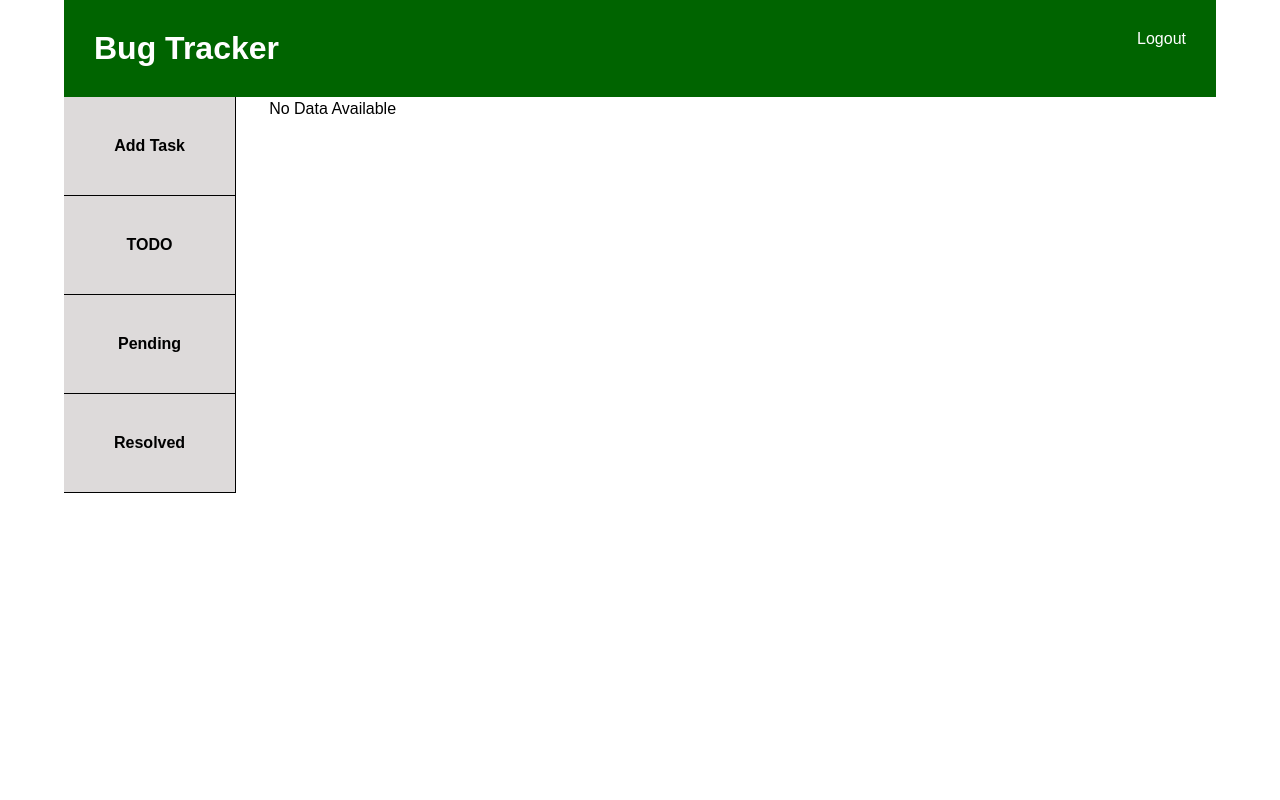
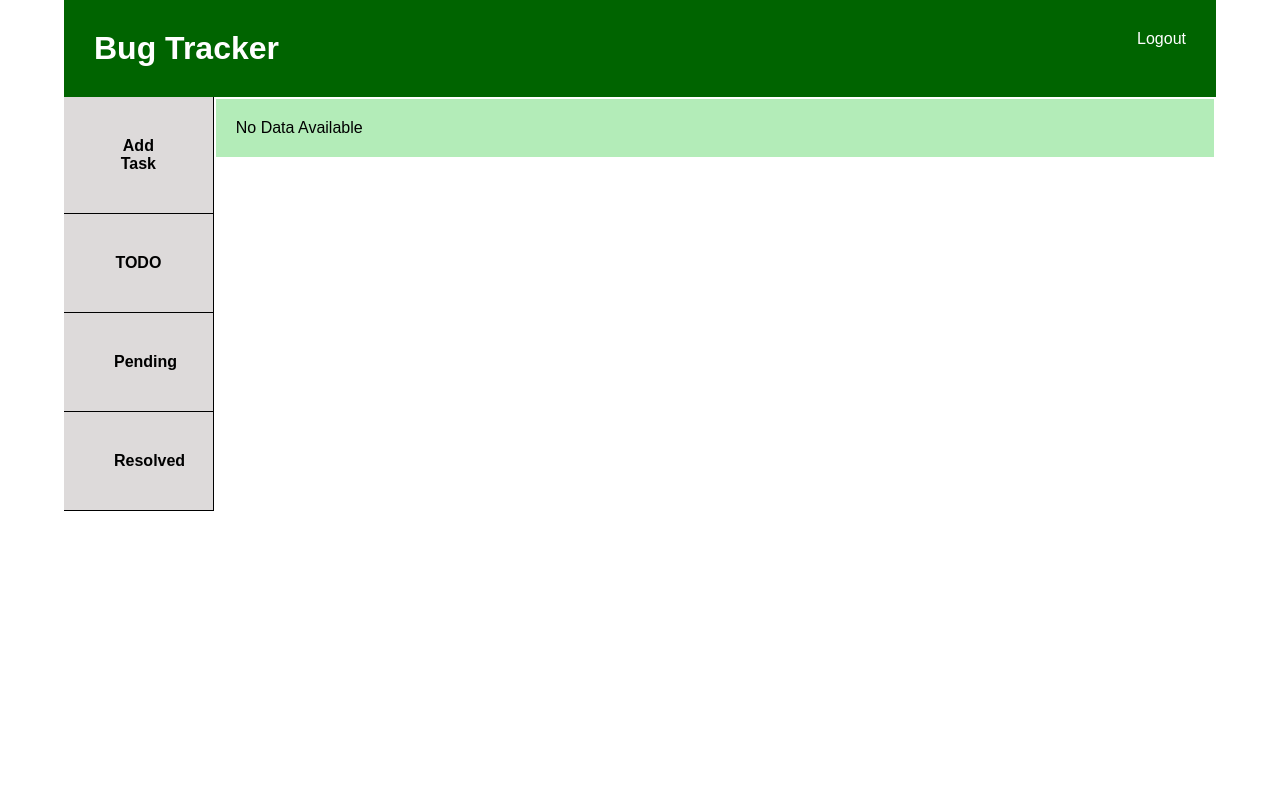
Before and after one commit to RichPin-Software/bugtracker, a PHP site: page /members.php in a window 1280 px wide. Run offline with PHP 8.4, Linux system fonts and the light colour scheme; the visitor is signed in with stand-in values (Sample User, id 1); data that the repository does not hold is empty.

Commit message:
update v_members.php: remove div id 'members-container', change div id 'members-body' to class, change SQL to query new table 'tasks', add id to table, made td links with task heading 'BUG:', update style.css: style table, change selectors to correspond with changes in view files, format code, update v_tasks.php: remove 'members-container' id, change 'members-body' id to class

```diff
--- a/views/style.css
+++ b/views/style.css
@@ -14,44 +14,8 @@ body {
     font-family: sans-serif;
 }
 
-div.nav {
-    float:left;
-    width:fit-content;
-    height: 100%;
-    margin:0 30px 0 0;
-    background-color:rgb(221, 218, 218);
-}
-
-div.nav ul {
-    list-style-type: none;
-    overflow: hidden;
-    margin:0;
-    padding:0;
-}
-
-div.nav ul li {
-    text-align: center;
-    padding:40px 50px;
-    border-bottom: 1px solid black;
-    border-right: 1px solid black;
-}
-
-div.nav ul li a {
-    text-decoration: none;
-    font-weight: 600;
-    color: black;
-}
-
 div#login-container {
     padding: 10% 0;
-}
-
-div#members-container {
-    padding:0;
-}
-
-div#members-body {
-    padding: 0 30px;
 }
 
 div#login-form {
@@ -86,6 +50,23 @@ input#task-author {
     width:100%;
 }
 
+table#tasks {
+    padding:0;
+    width:100%;
+}
+
+table#tasks td {
+    padding:20px;
+}
+
+table#tasks tr:nth-child(odd) {
+    background-color:rgb(179, 236, 184);
+}
+
+table#tasks tr:nth-child(even) {
+    background-color: rgb(151, 194, 154);
+}
+
 div.container {
     width:90%;
     height:100%;
@@ -106,6 +87,40 @@ div.header a {
     float:right;
     text-decoration: none;
     color: rgb(255, 255, 255);
+}
+
+div.nav {
+    float:left;
+    width:13%;
+    height: 100%;
+    margin:0;
+    background-color:rgb(221, 218, 218);
+}
+
+div.nav ul {
+    list-style-type: none;
+    overflow: hidden;
+    margin:0;
+    padding:0;
+}
+
+div.nav ul li {
+    text-align: center;
+    padding:40px 50px;
+    border-bottom: 1px solid black;
+    border-right: 1px solid black;
+}
+
+div.nav ul li a {
+    text-decoration: none;
+    font-weight: 600;
+    color: black;
+}
+
+div.members-body {
+    padding: 0;
+    width:87%;
+    float:right;
 }
 
 div.error {
--- a/views/v_members.php
+++ b/views/v_members.php
@@ -7,7 +7,7 @@
     <title>Members Only</title>
 </head>
 <body>
-    <div class="container" id="members-container">
+    <div class="container">
         <div class="row">
             <div class="header">
                 <h1>Bug Tracker</h1>
@@ -25,7 +25,7 @@
             </div>
         </div>
         <div class="row">
-            <div id="members-body">
+            <div class="members-body">
                 <?php
                     $loginSuccessful = $this->getAlerts();
                     if($loginSuccessful != '')
@@ -40,11 +40,11 @@
                         echo $loginSuccessful;
                     }
                 ?>
-                <table>
+                <table id="tasks">
                     <?php
                         include('includes/database.php');
 
-                        $sql = "SELECT * FROM subscribers ORDER BY id";
+                        $sql = "SELECT * FROM tasks ORDER BY id";
                         $result = $conn->query($sql);
 
                         if($result) {
@@ -52,9 +52,7 @@
                                 while($row = $result->fetch_object()) {
                                     $table = <<<TABLE
                                     <tr>
-                                    <td>$row->id</td>
-                                    <td>$row->name</td>
-                                    <td>$row->email</td>
+                                    <td><a href="#">BUG-$row->id: $row->title</a></td>
                                     </tr>
                                     TABLE;
 
--- a/views/v_tasks.php
+++ b/views/v_tasks.php
@@ -4,10 +4,10 @@
     <meta charset="UTF-8">
     <meta name="viewport" content="width=device-width, initial-scale=1.0">
     <link rel="stylesheet" href="views/style.css">
-    <title>Add Task</title>
+    <title>Members Only</title>
 </head>
 <body>
-    <div class="container" id="members-container">
+    <div class="container">
         <div class="row">
             <div class="header">
                 <h1>Bug Tracker</h1>
@@ -25,7 +25,7 @@
             </div>
         </div>
         <div class="row">
-            <div id="members-body">
+            <div class="members-body">
                 <div id="addtask-form">
                     <form action="" method="POST">
                         <input type="text" name="task-title" cols="100" id="task-title" placeholder="New Task Title">
```
